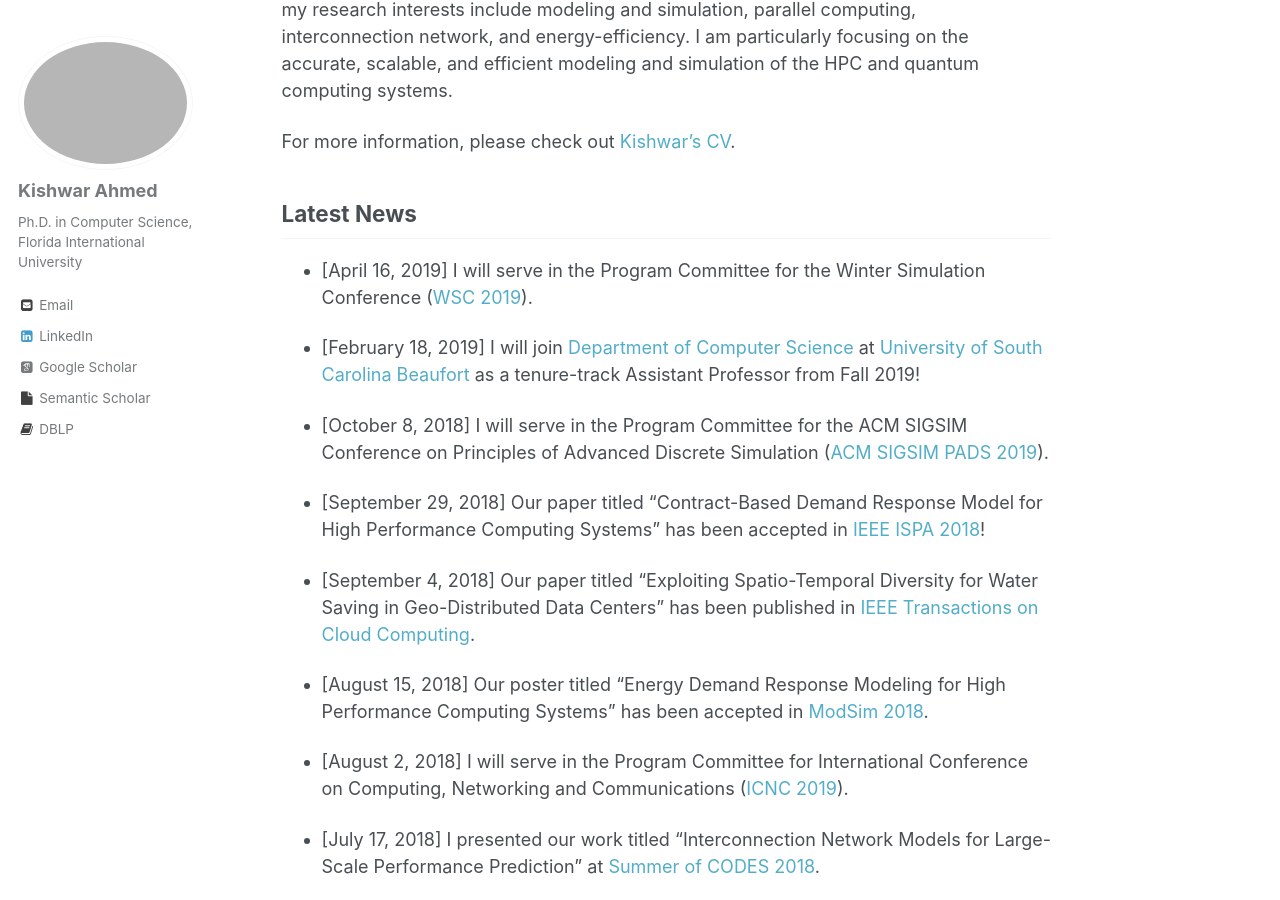
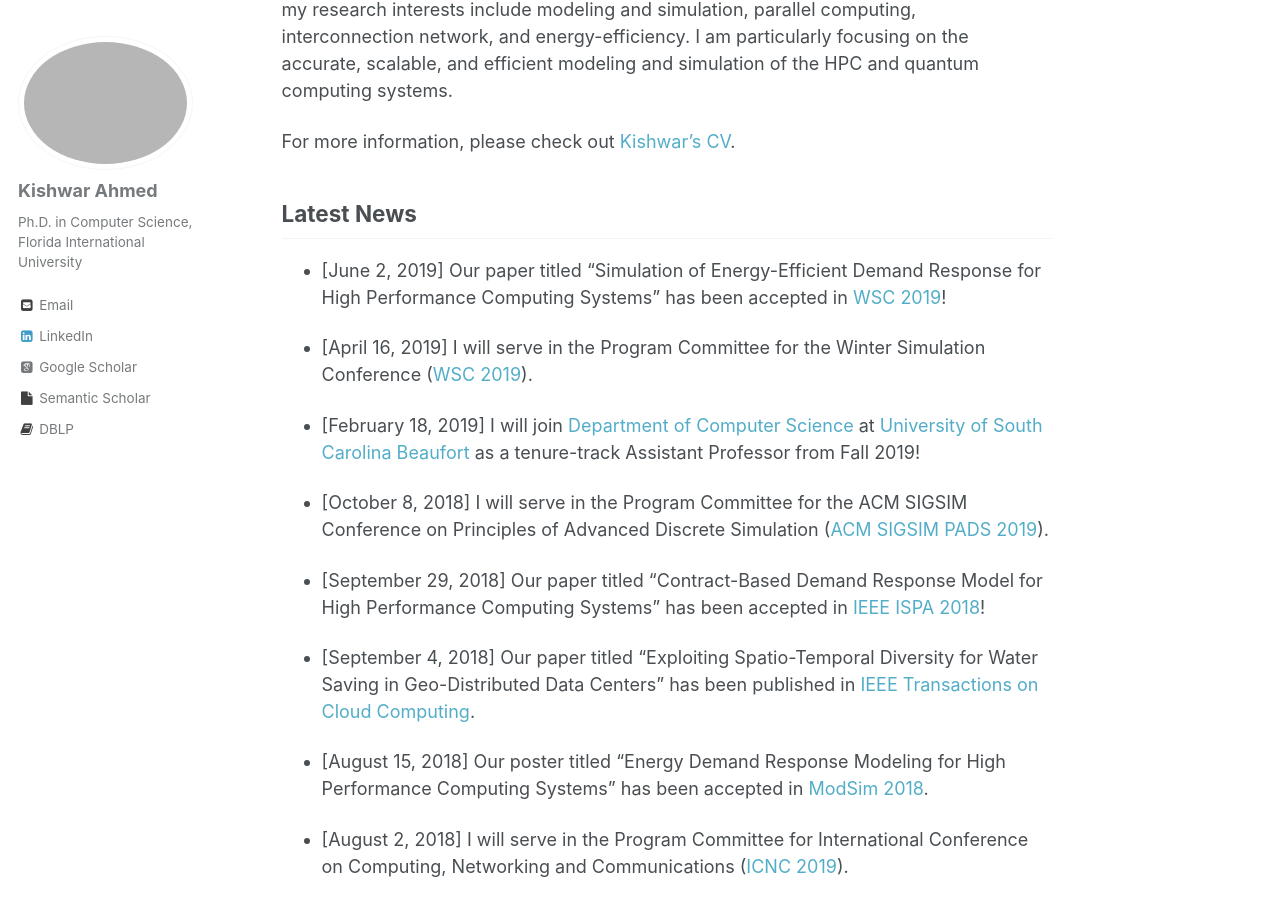
Before and after one commit to kishwarbd/kishwarbd.github.io, a Jekyll site: the page built from _pages/about.md, in a window 1280 px wide and 900 px high, scrolled down 388 px. Built offline with Jekyll 4.4.1, drawn with Linux system fonts in a browser that asks for light colours; some web fonts are replaced.

Commit message:
wsc 2019 accepted

```diff
--- a/_pages/about.md
+++ b/_pages/about.md
@@ -23,6 +23,8 @@ systems**. More specifically, my research interests include modeling and simulat
 For more information, please check out [Kishwar’s CV](https://kishwarbd.github.io/files/kishwar-cv.pdf).
 
 ## Latest News
+
+* [June 2, 2019] Our paper titled “Simulation of Energy-Efficient Demand Response for High Performance Computing Systems” has been accepted in [WSC 2019](http://meetings2.informs.org/wordpress/wsc2019/)!
 
 * [April 16, 2019] I will serve in the Program Committee for the Winter Simulation Conference ([WSC 2019](http://meetings2.informs.org/wordpress/wsc2019/)).
 
```
Also changed, not shown: 2 other files.
